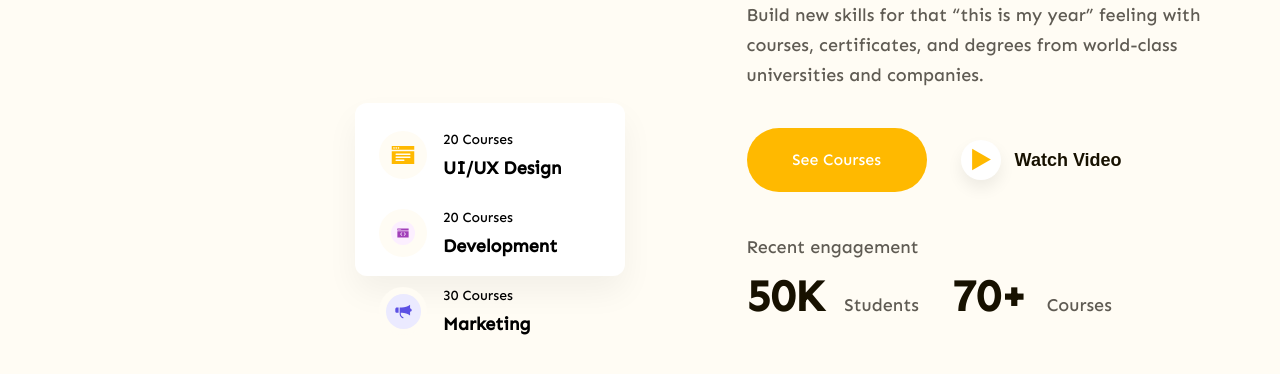
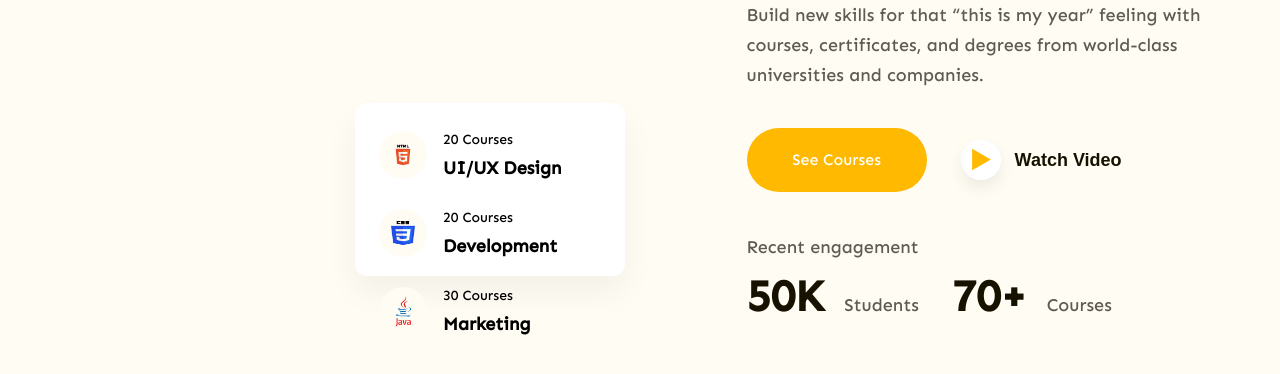
Before and after one commit to VanTung222/figma-to-html, a plain HTML site: page index.html in a window 1280 px wide. Shown: the part 440-814 px from the top of the page. Drawn offline with Linux system fonts and the light colour scheme.

Commit message:
update-hero

```diff
--- a/assets/css/style.css
+++ b/assets/css/style.css
@@ -132,7 +132,7 @@ a {
   bottom: 48px;
   right: 0;
   width: 270px;
-  /* height: 240px; */
+  max-height: 250px;
   background: #fff;
   border-radius: 12px;
   top: 393px;
--- a/index.html
+++ b/index.html
@@ -67,7 +67,7 @@
                         <!-- item1 -->
                         <div class="item">
                             <div class="icon">
-                                <img src="./assets/icon/des.svg" alt="">
+                                <img src="./assets/icon/HTML.png" alt="">
                             </div>
 
                             <div class="info">
@@ -79,7 +79,7 @@
                         <!-- item2 -->
                         <div class="item">
                             <div class="icon icon2">
-                                <img src="./assets/icon/dev.svg" alt="">
+                                <img src="./assets/icon/CSS.png" alt="">
                             </div>
 
                             <div class="info">
@@ -92,7 +92,7 @@
                         <!-- item3 -->
                         <div class="item">
                             <div class="icon icon3">
-                                <img src="./assets/icon/marketing.svg" alt="">
+                                <img src="./assets/icon/Java.png" alt="">
                             </div>
 
                             <div class="info">
```
